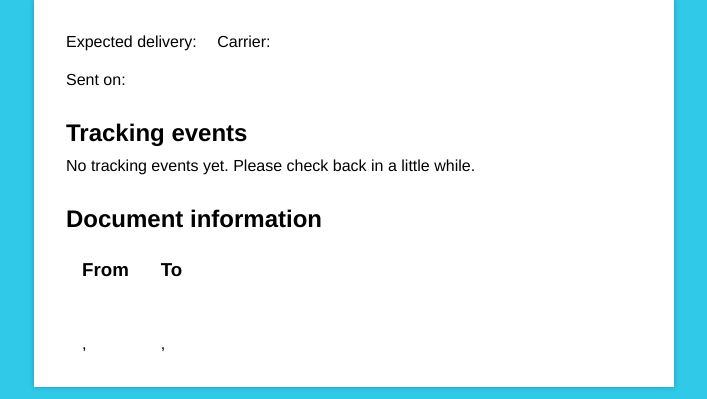
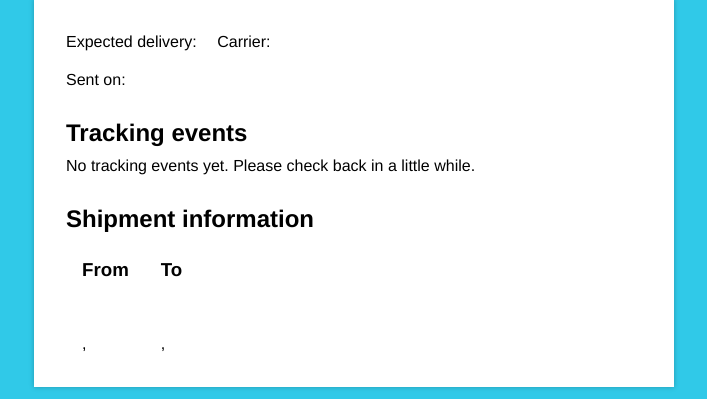
Before and after one commit to liddiard/mailpdf, a Node server app: template views/tracking.mustache in a window 1280 px wide. Shown: the part 94-493 px from the top of the page, without its empty margins (286-993 px from the left). Run offline with Node 20, Linux system fonts and the light colour scheme; the template is opened without the code that fills it, so the values that code supplies are empty; some libraries are stand-ins or nearby versions.

Commit message:
'tracking information' -> 'shipping information'

```diff
--- a/views/tracking.mustache
+++ b/views/tracking.mustache
@@ -129,7 +129,7 @@
         </section>
 
         <section class="details">
-          <h2>Document information</h2>
+          <h2>Shipment information</h2>
           <div class="address from">
             <h3>From</h3>
             {{from.name}}<br/>
```
